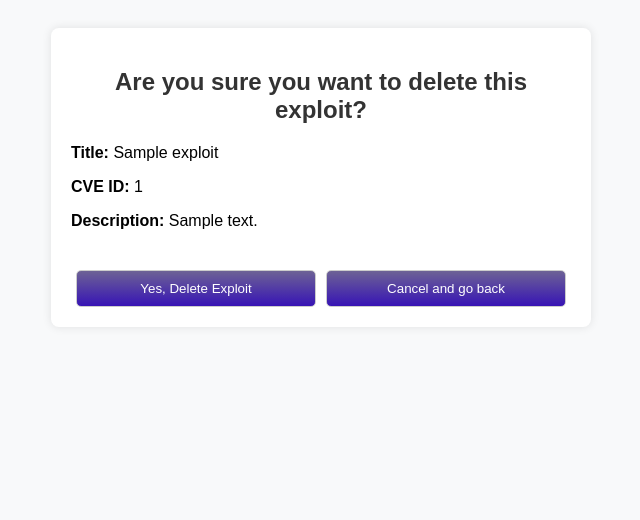
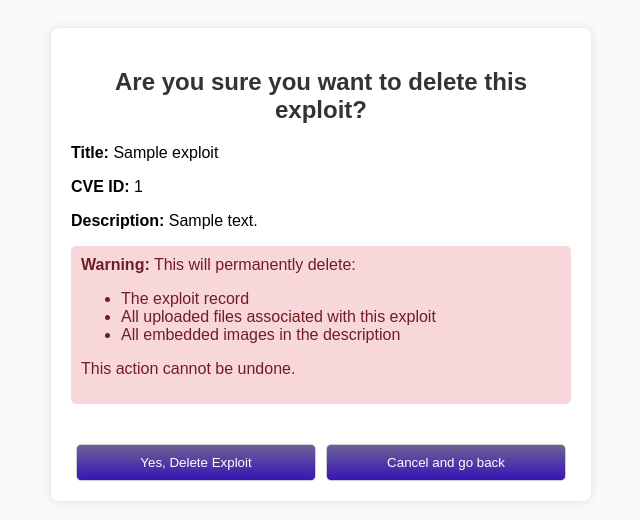
Before and after one commit to SWETHAVC04/Expo, a Django app: template exploits/templates/confirm_delete.html in a window 1280 px wide. Shown: the top 520 px of the page, without its empty margins (319-959 px from the left). Run offline with Django 5.2, Linux system fonts and the light colour scheme; the template is opened without the code that fills it: most values are stand-ins (such as "Sample title", 1, 10 or a date in 2020); parts of the project's set-up code (start-up, migrations or seed data) failed here and were passed over.

Commit message:
Update confirm_delete.html

```diff
--- a/exploits/templates/confirm_delete.html
+++ b/exploits/templates/confirm_delete.html
@@ -71,6 +71,13 @@
         .button-container button {
             width: 48%; /* Adjust the width of the buttons */
         }
+
+        .container p {
+            word-wrap: break-word;
+            overflow-wrap: break-word;
+            white-space: normal;
+        }
+
     </style>
 </head>
 <body>
@@ -84,6 +91,15 @@
 
     <form method="POST">
         {% csrf_token %}
+        <div class="alert">
+            <strong>Warning:</strong> This will permanently delete:
+            <ul>
+                <li>The exploit record</li>
+                <li>All uploaded files associated with this exploit</li>
+                <li>All embedded images in the description</li>
+            </ul>
+            <p>This action cannot be undone.</p>
+        </div>
 
         <div class="button-container">
             <button type="submit">Yes, Delete Exploit</button>
```
